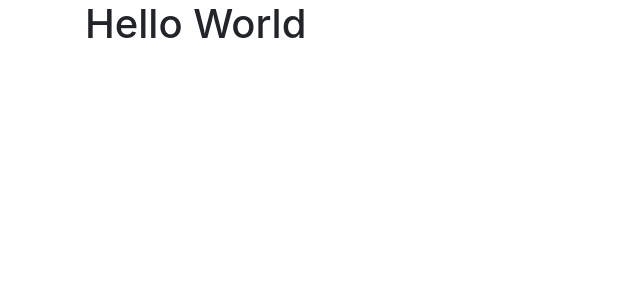
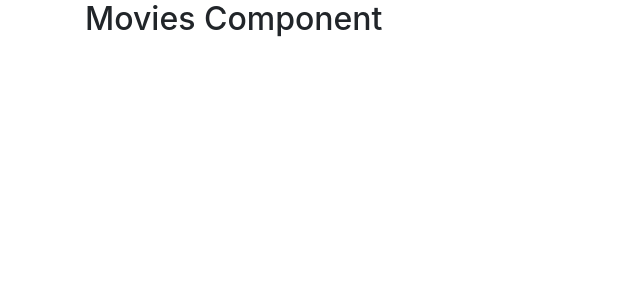
Before and after one commit to toTheMoon247/videos, a React (Create React App) app: page / in a window 1280 px wide. Shown: the top 300 px of the page, without its empty margins (0-640 px from the left). Built offline with nearby package versions, Linux system fonts and the light colour scheme.

Commit message:
I added <Movies /> component on App.js

```diff
--- a/src/App.js
+++ b/src/App.jsx
@@ -1,9 +1,10 @@
 import './App.css';
+import Movies from './components/movies';
 
 function App() {
   return (
     <main className="container">
-       <h1>Hello World</h1>
+       <Movies />
      </main>
   );
 }
--- a/src/components/movies.jsx
+++ b/src/components/movies.jsx
@@ -1,9 +1,11 @@
 import React, { Component } from 'react';
 
-class Movies exyends Component {
+class Movies extends Component {
 	state= {}
 
 	render() {
 		return(<h2>Movies Component</h2>)
 	}
 }
+
+export default Movies;
```
